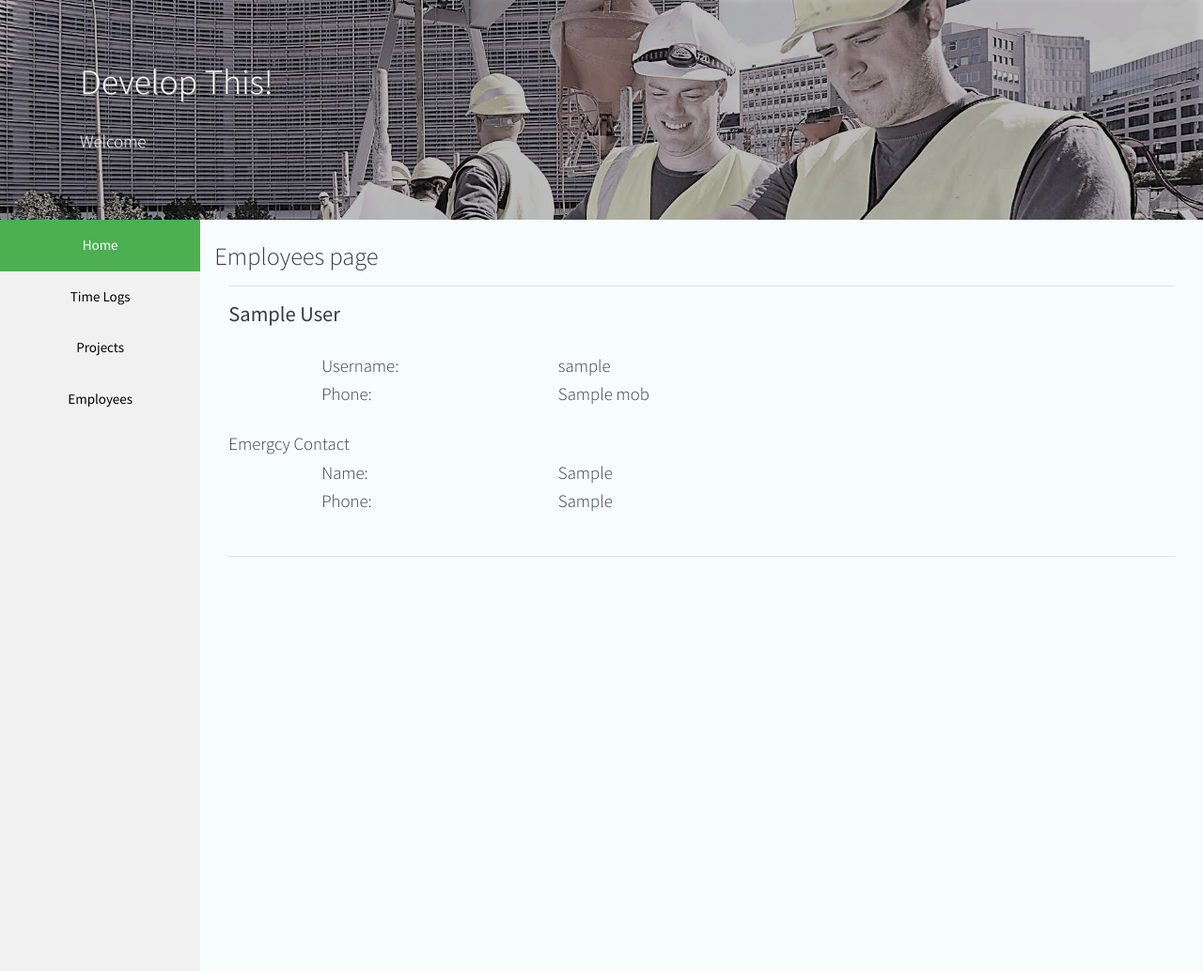
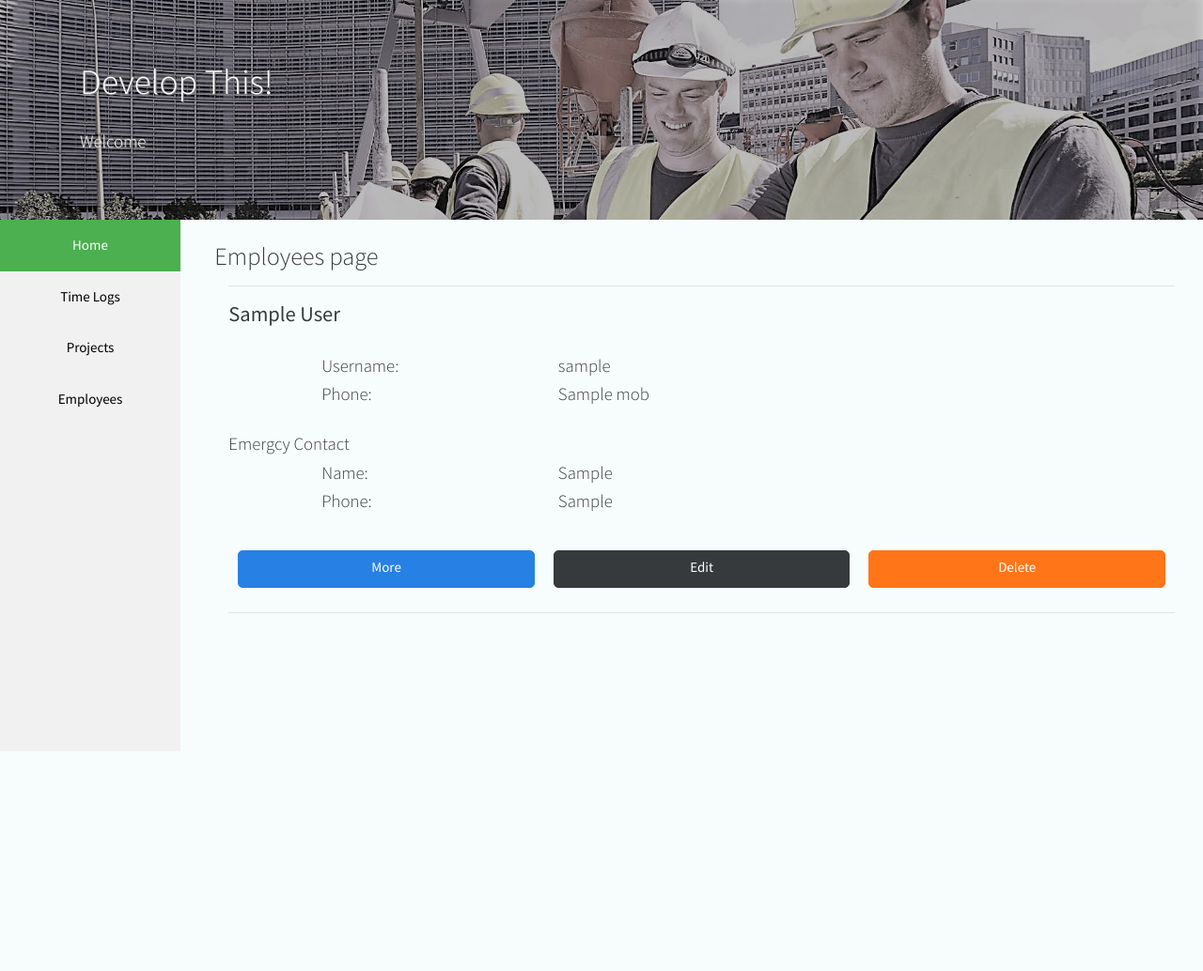
Before and after one commit to brendanoshea84/construction, a Flask app: page /employees in a window 1280 px wide. Shown: the whole page at 94% size. After the commit the page ends 653 px from the top, so only its background shows below. Run offline with Flask 2, Linux system fonts and the light colour scheme; the visitor is signed in with stand-in values (Sample User, id 1); a database or web service that is not in the repository returns one stand-in record (values such as "Sample title"); some libraries are stand-ins or nearby versions.

Commit message:
updating for heroku

```diff
--- a/app.py
+++ b/app.py
@@ -14,7 +14,7 @@ if os.path.exists("env.py"):
 app = Flask(__name__, template_folder='templates')
 app.config["MONGO_DBNAME"] = "milestone3"
 app.config["MONGO_URI"] = os.getenv('MONGO_URI')
-
+app.config['SECRET_KEY'] = os.environ.get('SECRET_KEY')
 mongo = PyMongo(app)
 
 
@@ -184,7 +184,7 @@ def add_project():
         project_number = int(project_no) + 1
         post_data['project_number'] = project_number
         projects.insert(post_data)
-        # Back to projects page
+        # Back to projects
         return redirect(url_for('projects'))
 
     return render_template("/main_extras/edit_project.html", edit_project={},
--- a/static/css/style.css
+++ b/static/css/style.css
@@ -18,9 +18,10 @@ body {
     color: white;
     text-shadow: 1px 1px grey;
     margin: 0;
-    z-index: 20;
     top: 0;
     background-size: cover;
+    position: sticky;
+    z-index: 20;
 }
 
 .title_jumbo {
@@ -216,6 +217,10 @@ div.content {
     display: none;
 }
 
+.three_btn {
+    padding: 10px;
+}
+
 
 /* On screens that are less than 700px wide, make the sidebar into a topbar */
 
@@ -246,14 +251,6 @@ div.content {
     }
 }
 
-@media screen and (min-width: 767px) and (orientation: landscape) {
-    .sidebar {
-        width: 100%;
-        height: 100vh;
-        position: relative;
-    }
-}
-
 @media screen and (max-width: 425px) {
     .sidebar {
         height: 70px;
--- a/templates/main_extras/employees.html
+++ b/templates/main_extras/employees.html
@@ -48,15 +48,15 @@
     </div>
 
     <br>
-    <div class="row row_full">
-        {% if session.admin == true or session._id == employee._id %}
-        <div class="col-xs-10 col-md three_btn">
+    <div class="row row_full ">
+        {% if session['admin'] or session._id == employee._id %}
+        <div class="col three_btn">
             <a href="{{url_for('employee_info', employee_id=employee._id)}}" class=" btn btn-primary btn_employees float-left">More</a></div>
 
-        <div class="col-xs-10 col-md three_btn">
+        <div class="col three_btn">
             <a href="{{url_for('edit_employee', employee_id=employee._id)}}" class=" btn btn-secondary btn_employees float-left">Edit</a></div>
-        {% endif %} {% if session.admin == true %}
-        <div class="col-xs-10 col-md three_btn">
+        {% endif %} {% if session['admin'] and employee.admin != "True" %}
+        <div class="col three_btn ">
             <a href="{{url_for('delete_employee', delete_id=employee._id)}}" class=" btn btn-warning btn_employees float-left">Delete</a></div>
         {% endif %}
     </div>
--- a/templates/main_extras/projects.html
+++ b/templates/main_extras/projects.html
@@ -59,7 +59,7 @@
             <br>
             <div class="row justify-content-center">
                 <div class="col-sm-12 col-md-4">
-                    <a href="{{url_for('project_info', project_id=project._id)}}" class="btn btn-primary btn_custom">More Info</a> {% if session.admin == true %}
+                    <a href="{{url_for('project_info', project_id=project._id)}}" class="btn btn-primary btn_custom">More Info</a> {% if session['admin'] %}
                 </div>
                 <div class="col-sm-12 col-md-4">
                     <a href="{{url_for('edit_project', project_id=project._id)}}" class="btn btn-secondary btn_custom">Edit Project</a> {% endif %}
```
